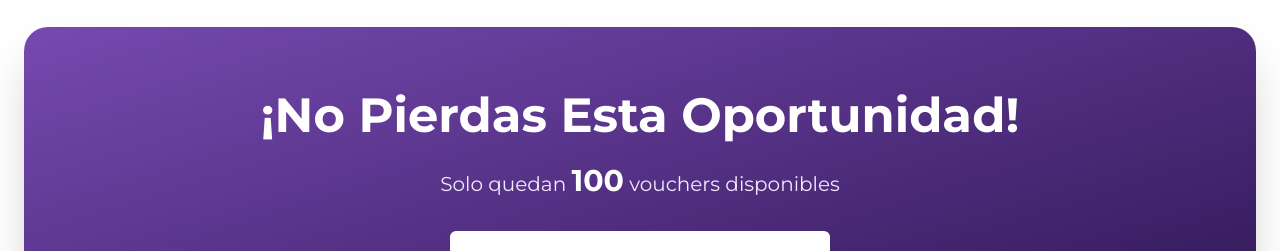
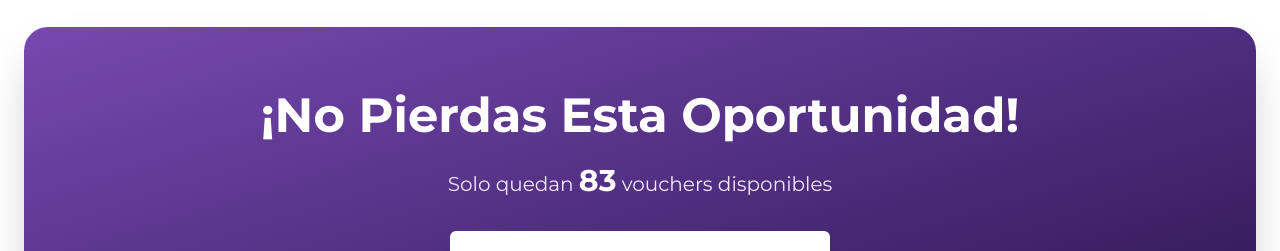
Before and after one commit to miguelangelfuentesalvis/oferta-dentalw, a Next.js app: page / in a window 1280 px wide. Shown: the part 4022-4273 px from the top of the page. Built offline with nearby package versions, Linux system fonts and the light colour scheme.

Commit message:
Aca donde est ese numero 100, lo podemos hacer que cambien y coincida co

```diff
--- a/src/app/page.tsx
+++ b/src/app/page.tsx
@@ -1,3 +1,4 @@
+'use client';
 import { Hero } from '@/components/landing/hero';
 import { CountdownBanner } from '@/components/landing/countdown-banner';
 import { WhatsIncluded } from '@/components/landing/whats-included';
@@ -7,17 +8,33 @@ import { Faq } from '@/components/landing/faq';
 import { Cta } from '@/components/landing/cta';
 import { Footer } from '@/components/landing/footer';
 import { FloatingCta } from '@/components/landing/floating-cta';
+import React, { useState, useEffect } from 'react';
 
 export default function HomePage() {
+  const [vouchersLeft, setVouchersLeft] = useState(0);
+
+  useEffect(() => {
+    // Inicializa con un número "aleatorio" creíble entre 65 y 90 para cada visita
+    const initialVouchers = Math.floor(Math.random() * (90 - 65 + 1)) + 65;
+    setVouchersLeft(initialVouchers);
+
+    // Disminuye el número de vouchers lentamente con el tiempo
+    const interval = setInterval(() => {
+      setVouchersLeft((prev) => (prev > 10 ? prev - 1 : prev));
+    }, 15000); // Reduce 1 voucher cada 15 segundos
+
+    return () => clearInterval(interval);
+  }, []);
+
   return (
     <div className="min-h-screen bg-gradient-to-b from-white to-purple-50">
-      <Hero />
+      <Hero vouchersLeft={vouchersLeft} />
       <CountdownBanner />
       <WhatsIncluded />
       <HowItWorks />
       <Technology />
       <Faq />
-      <Cta />
+      <Cta vouchersLeft={vouchersLeft} />
       <Footer />
       <FloatingCta />
     </div>
--- a/src/components/landing/cta.tsx
+++ b/src/components/landing/cta.tsx
@@ -2,7 +2,7 @@ import { Button } from '@/components/ui/button';
 import { ChevronRight } from 'lucide-react';
 import { WHATSAPP_PROMO_URL } from '@/lib/constants';
 
-export function Cta() {
+export function Cta({ vouchersLeft }: { vouchersLeft: number }) {
   return (
     <section className="py-16 md:py-24 bg-white">
       <div className="container mx-auto px-4 md:px-6">
@@ -11,7 +11,7 @@ export function Cta() {
             ¡No Pierdas Esta Oportunidad!
           </h2>
           <p className="text-lg md:text-xl mb-8 max-w-2xl mx-auto text-purple-100">
-            Solo quedan <span className="font-bold text-2xl md:text-3xl text-white">100</span> vouchers disponibles
+            Solo quedan <span className="font-bold text-2xl md:text-3xl text-white">{vouchersLeft}</span> vouchers disponibles
           </p>
           <div className="flex flex-col sm:flex-row gap-4 justify-center">
             <a href={WHATSAPP_PROMO_URL} target="_blank" rel="noopener noreferrer">
--- a/src/components/landing/hero.tsx
+++ b/src/components/landing/hero.tsx
@@ -6,23 +6,9 @@ import { Badge } from '@/components/ui/badge';
 import { Progress } from '@/components/ui/progress';
 import { Sparkles, ChevronRight, ExternalLink } from 'lucide-react';
 import { WHATSAPP_PROMO_URL } from '@/lib/constants';
-import React, { useState, useEffect } from 'react';
+import React from 'react';
 
-export function Hero() {
-  const [vouchersLeft, setVouchersLeft] = useState(0);
-
-  useEffect(() => {
-    // Inicializa con un número "aleatorio" creíble entre 65 y 90 para cada visita
-    const initialVouchers = Math.floor(Math.random() * (90 - 65 + 1)) + 65;
-    setVouchersLeft(initialVouchers);
-
-    // Disminuye el número de vouchers lentamente con el tiempo
-    const interval = setInterval(() => {
-      setVouchersLeft((prev) => (prev > 10 ? prev - 1 : prev));
-    }, 15000); // Reduce 1 voucher cada 15 segundos
-
-    return () => clearInterval(interval);
-  }, []);
+export function Hero({ vouchersLeft }: { vouchersLeft: number }) {
 
   return (
     <section className="relative overflow-hidden">
```
